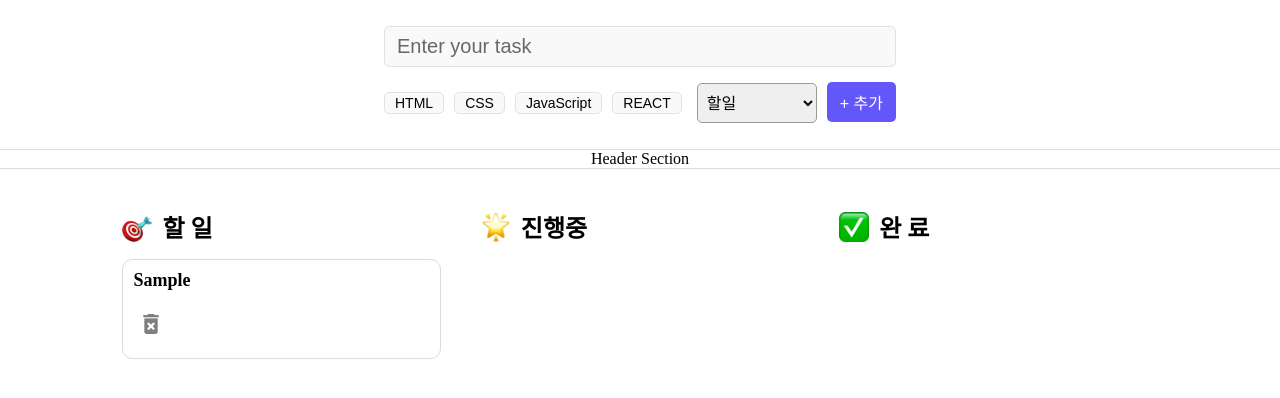
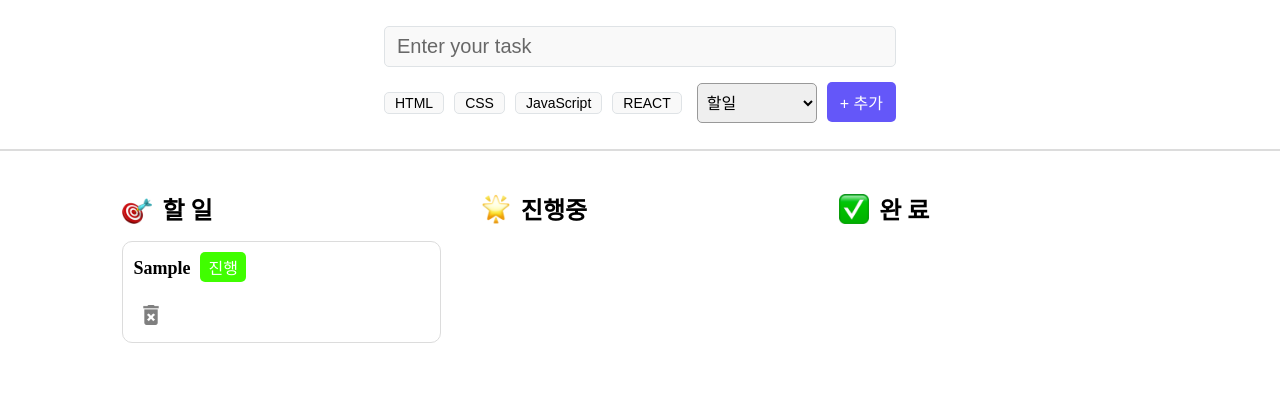
Before and after one commit to GuSungHu/myTask, a React (Vite) app: page / in a window 1280 px wide. Both pictures are taken after typing "Sample" into the empty fields and a click on the button "+ 추가". Shown: the top 398 px of the page. Built offline with nearby package versions, Linux system fonts and the light colour scheme.

Commit message:
상태 진행 버튼 추가

```diff
--- a/src/App.jsx
+++ b/src/App.jsx
@@ -20,10 +20,24 @@ export default function App() {
     setTasks(newTasks);
   };
 
+  const handleStatusChange = (taskIndex) => {
+    const newTasks = tasks.map((task, index) => {
+      if (index === taskIndex) {
+        if (task.status === "todo") {
+          return { ...task, status: "doing" };
+        } else if (task.status === "doing") {
+          return { ...task, status: "done" };
+        }
+      }
+      return task;
+    });
+    setTasks(newTasks);
+  };
+
   return (
     <div className="app">
       <TaskForm setTasks={setTasks} />
-      <header className="app_header">Header Section</header>
+      <header className="app_header"></header>
       <main className="app_main">
         <TaskColumn
           title="할 일"
@@ -31,6 +45,7 @@ export default function App() {
           tasks={tasks}
           status="todo"
           handleDelete={handleDelete}
+          handleStatusChange={handleStatusChange}
         />
         <TaskColumn
           title="진행중"
@@ -38,6 +53,7 @@ export default function App() {
           tasks={tasks}
           status="doing"
           handleDelete={handleDelete}
+          handleStatusChange={handleStatusChange}
         />
         <TaskColumn
           title="완 료"
@@ -45,6 +61,7 @@ export default function App() {
           tasks={tasks}
           status="done"
           handleDelete={handleDelete}
+          handleStatusChange={handleStatusChange}
         />
       </main>
     </div>
--- a/src/components/TaskCard.css
+++ b/src/components/TaskCard.css
@@ -52,4 +52,18 @@
   justify-content: center;
   cursor: pointer;
   transition: all 0.3s ease-in-out;
+  margin-right: auto;
 }
+
+.TaskChange {
+  font-size: 16px;
+  font-weight: 500;
+  background-color: rgb(64, 254, 0);
+  color: #fff;
+  border-radius: 5px;
+  height: 30px;
+  padding: 3px 8px;
+  margin-left: 10px;
+  border: none;
+  cursor: pointer;
+}
--- a/src/components/TaskCard.jsx
+++ b/src/components/TaskCard.jsx
@@ -2,10 +2,27 @@ import Tag from "./Tag";
 import deleteIcon from "../assets/delete.png";
 import "./TaskCard.css";
 
-export default function TaskCard({ title, tags, handleDelete, index }) {
+export default function TaskCard({
+  title,
+  tags,
+  handleDelete,
+  index,
+  handleStatusChange,
+  status,
+}) {
   return (
     <article className="task_card">
-      <p className="task_text">{title}</p>
+      <p className="task_text">
+        {title}
+        {status !== "done" && (
+          <button
+            className="TaskChange"
+            onClick={() => handleStatusChange(index)}
+          >
+            진행
+          </button>
+        )}
+      </p>
 
       <div className="task_card_bottom_line">
         <div className="task_card_tags">
@@ -13,6 +30,7 @@ export default function TaskCard({ title, tags, handleDelete, index }) {
             <Tag tagName={tag} key={i} selected={true} />
           ))}
         </div>
+
         <div className="task_delete">
           <img
             className="delete_icon"
--- a/src/components/TaskColumn.jsx
+++ b/src/components/TaskColumn.jsx
@@ -18,7 +18,9 @@ export default function TaskColumn(props) {
                   title={task.task}
                   tags={task.tags}
                   handleDelete={props.handleDelete}
+                  handleStatusChange={props.handleStatusChange}
                   index={i}
+                  status={task.status}
                 />
               )
           )
```
